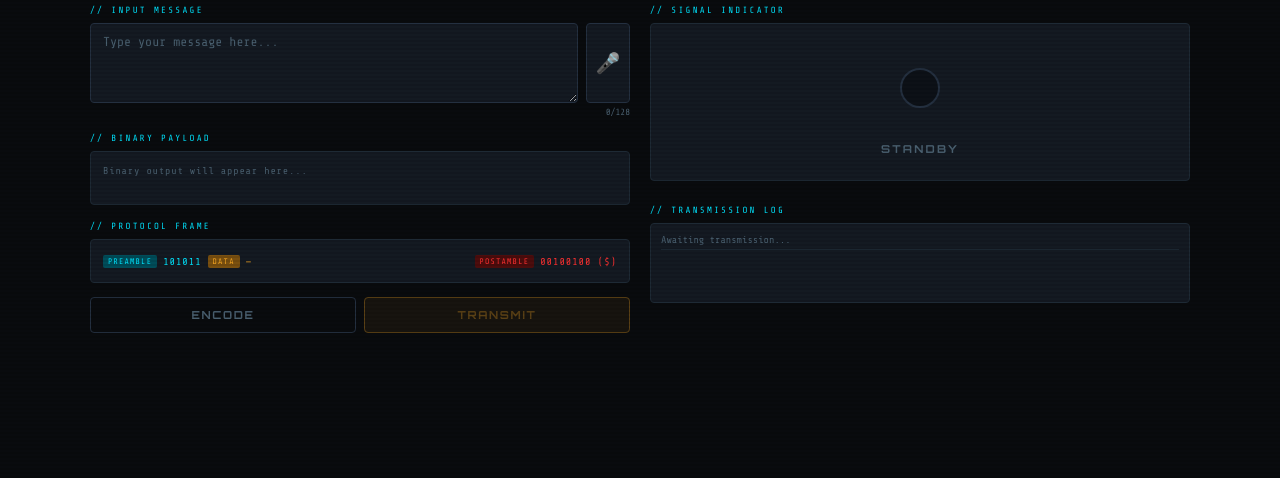
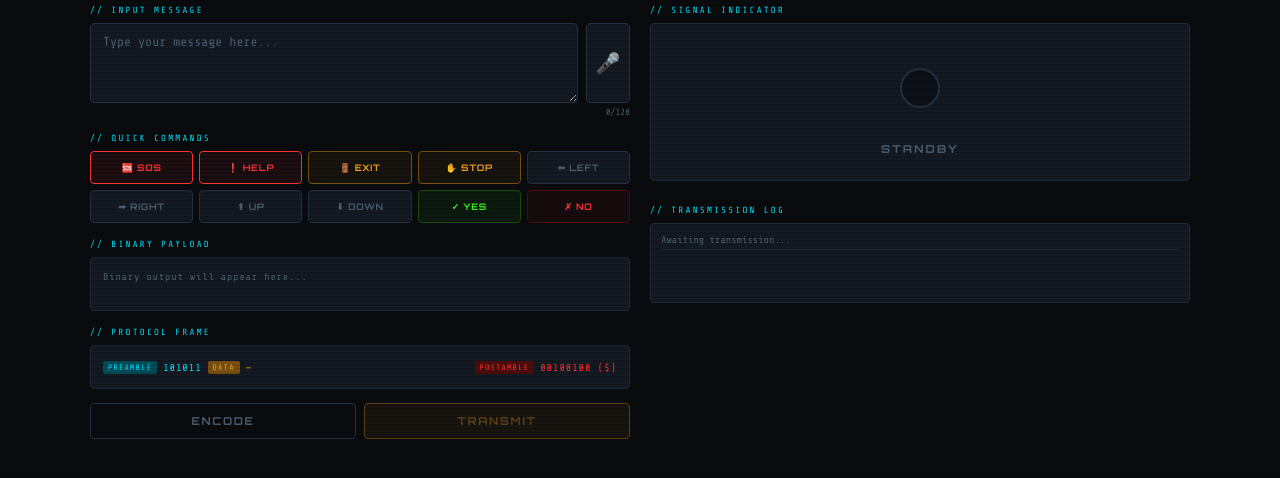
Before and after one commit to Parthjhalani07/Hackenza1, a plain HTML site: page index.html in a window 1280 px wide. Shown: the part 58-536 px from the top of the page. Drawn offline with nearby package versions, Linux system fonts and the light colour scheme.

Commit message:
sos commands

```diff
--- a/index.html
+++ b/index.html
@@ -54,6 +54,20 @@
             <button id="btn-mic" class="mic-btn" title="Voice Input">🎤</button>
           </div>
           <div class="char-count"><span id="char-count">0</span>/128</div>
+
+          <div class="section-label">// QUICK COMMANDS</div>
+          <div class="sos-grid">
+            <button class="sos-btn sos-critical" data-cmd="SOS">🆘 SOS</button>
+            <button class="sos-btn sos-critical" data-cmd="HELP">❗ HELP</button>
+            <button class="sos-btn sos-warn" data-cmd="EXIT">🚪 EXIT</button>
+            <button class="sos-btn sos-warn" data-cmd="STOP">✋ STOP</button>
+            <button class="sos-btn" data-cmd="LEFT">⬅ LEFT</button>
+            <button class="sos-btn" data-cmd="RIGHT">➡ RIGHT</button>
+            <button class="sos-btn" data-cmd="UP">⬆ UP</button>
+            <button class="sos-btn" data-cmd="DOWN">⬇ DOWN</button>
+            <button class="sos-btn sos-ok" data-cmd="YES">✓ YES</button>
+            <button class="sos-btn sos-no" data-cmd="NO">✗ NO</button>
+          </div>
 
           <div class="section-label">// BINARY PAYLOAD</div>
           <div id="binary-display" class="binary-display">
--- a/script.js
+++ b/script.js
@@ -170,6 +170,18 @@ const screenFlash = document.getElementById("screen-flash");
 // Live char counter
 senderInput.addEventListener("input", () => {
   charCountEl.textContent = senderInput.value.length;
+});
+
+// ── SOS QUICK COMMANDS ──
+document.querySelectorAll(".sos-btn").forEach(btn => {
+  btn.addEventListener("click", () => {
+    const cmd = btn.dataset.cmd;
+    senderInput.value = cmd;
+    charCountEl.textContent = cmd.length;
+    // Auto-encode and enable transmit
+    btnConvert.click();
+    log("tx-log", `⚡ Quick command: ${cmd}`, "info");
+  });
 });
 
 // ── ENCODE BUTTON ──
--- a/style.css
+++ b/style.css
@@ -1347,3 +1347,87 @@ textarea::placeholder {
     box-shadow: 0 0 18px var(--amber), 0 0 30px var(--amber-dim);
   }
 }
+
+/* ── SOS Quick Command Grid ── */
+.sos-grid {
+  display: grid;
+  grid-template-columns: repeat(5, 1fr);
+  gap: 6px;
+}
+
+.sos-btn {
+  font-family: var(--font-disp);
+  font-size: 9px;
+  font-weight: 700;
+  letter-spacing: 0.08em;
+  padding: 10px 4px;
+  border: 1px solid var(--border2);
+  border-radius: var(--radius);
+  background: var(--bg3);
+  color: var(--text-dim);
+  cursor: pointer;
+  transition: all var(--trans);
+  text-align: center;
+  -webkit-tap-highlight-color: transparent;
+  touch-action: manipulation;
+  user-select: none;
+  white-space: nowrap;
+}
+
+.sos-btn:hover,
+.sos-btn:active {
+  border-color: var(--cyan);
+  color: var(--cyan);
+  background: var(--cyan-glow);
+  transform: scale(0.96);
+}
+
+.sos-btn.sos-critical {
+  border-color: var(--red);
+  color: var(--red);
+  background: rgba(255, 49, 49, 0.08);
+}
+
+.sos-btn.sos-critical:hover,
+.sos-btn.sos-critical:active {
+  background: var(--red);
+  color: var(--bg);
+  box-shadow: 0 0 12px var(--red);
+}
+
+.sos-btn.sos-warn {
+  border-color: var(--amber-dim);
+  color: var(--amber);
+  background: rgba(245, 166, 35, 0.06);
+}
+
+.sos-btn.sos-warn:hover,
+.sos-btn.sos-warn:active {
+  background: var(--amber);
+  color: var(--bg);
+  box-shadow: 0 0 12px var(--amber);
+}
+
+.sos-btn.sos-ok {
+  border-color: var(--green-dim);
+  color: var(--green);
+  background: rgba(57, 255, 20, 0.06);
+}
+
+.sos-btn.sos-ok:hover,
+.sos-btn.sos-ok:active {
+  background: var(--green);
+  color: var(--bg);
+}
+
+.sos-btn.sos-no {
+  border-color: var(--red-dim);
+  color: var(--red);
+  background: rgba(255, 49, 49, 0.05);
+}
+
+.sos-btn.sos-no:hover,
+.sos-btn.sos-no:active {
+  background: var(--red);
+  color: var(--bg);
+}
```
